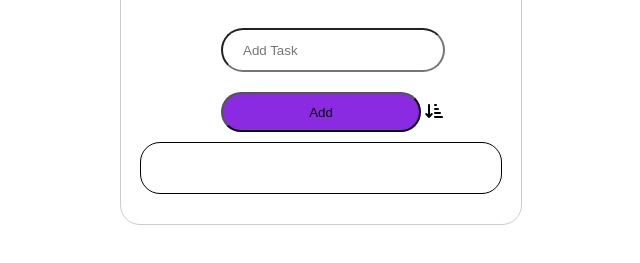
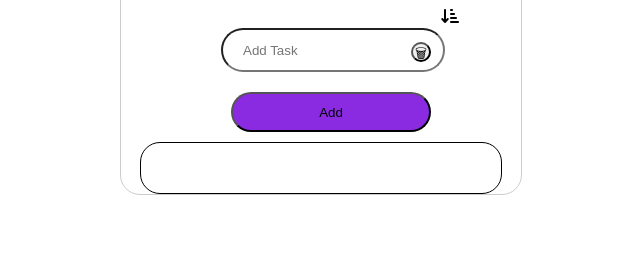
Before and after one commit to hamidabdulov/Task, a plain HTML site: page index.html in a window 1280 px wide. Shown: the part 483-746 px from the top of the page, without its empty margins (319-959 px from the left). Drawn offline with Linux system fonts and the light colour scheme.

Commit message:
last version

```diff
--- a/app.js
+++ b/app.js
@@ -1,3 +1,4 @@
+let addInputButton = document.querySelector('.input-icon');
 function addTask() {
     let taskInput = document.getElementById("taskInput");
     let taskText = taskInput.value.trim();
@@ -55,3 +56,7 @@ function addTask() {
 
       ascending = !ascending;
   }
+  addInputButton.addEventListener('click',  (event) => {
+    event.preventDefault();
+    taskInput.value = '';
+});
--- a/index.html
+++ b/index.html
@@ -10,11 +10,11 @@
   <div class="container">
     <div class="head"></div>
     <div class="header">To-Do-List</div>
-    <div class="task-container">
+    <span id="sort" class="fas fa-arrow-down-short-wide" style="cursor: pointer;" onclick="sortTasks()"></span>
       <div class="input-container">
         <input type="text" id="taskInput" placeholder="Add Task"><br>
+        <button class="input-icon">&#128465;</button>
         <button id="add-button" onclick="addTask()">Add</button>
-        <span id="sort" class="fas fa-arrow-down-short-wide" style="cursor: pointer;" onclick="sortTasks()"></span>
       </div>
       <div id="taskList"></div>
     </div>
--- a/style.css
+++ b/style.css
@@ -51,7 +51,7 @@
   }
   #add-button{
     margin-top: 20px;
-    margin-left: 100px;
+    margin-left: 110px;
     width: 200px;
     height: 40px;
     border-radius: 20px;
@@ -98,3 +98,21 @@
 i{
   margin-top: 15px;
 }
+#sort{
+  float: right;
+  width: 20px;
+  height: 20px;
+  margin-right: 60px;
+}
+.input-icon{
+  float: right;
+  margin-right: 90px;
+  margin-top: -30px;
+  position: relative;
+  width: 20px;
+  height: 20px;
+  border-radius: 10px;
+}
+.input-icon:hover{
+  background-color: blueviolet;
+}
```
